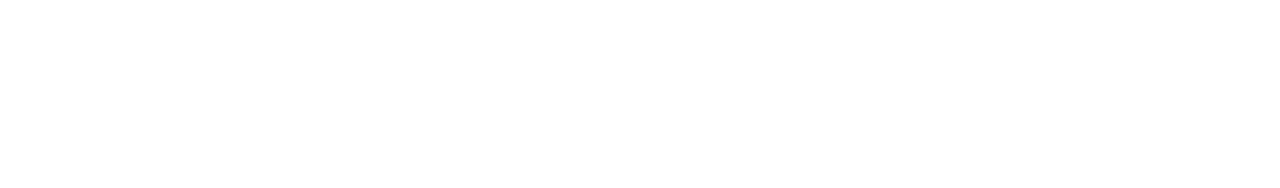
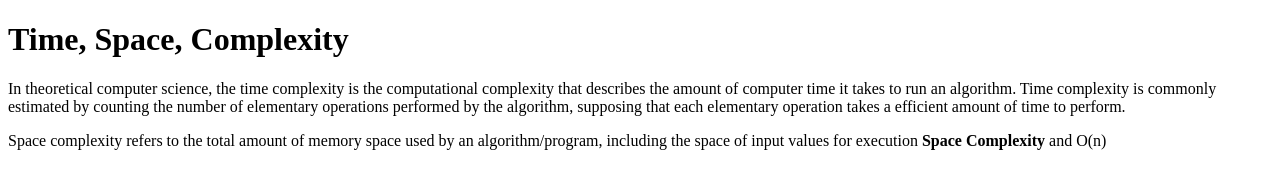
Before and after one commit to acciojob/time-and-space-complexity-Dhatchin100, a website: page main.html in a window 1280 px wide. Drawn offline with Linux system fonts and the light colour scheme.

Commit message:
created a submission

```diff
--- a/main.html
+++ b/main.html
@@ -7,7 +7,10 @@
 </head>
 
 <body>
-	<!-- the entire body must be written by student -->
+<h1>Time, Space, Complexity</h1>
+<p>In theoretical computer science, the time complexity is the computational complexity that describes the amount of computer time it takes to run an algorithm. Time complexity is commonly estimated by counting the number of elementary operations performed by the algorithm, supposing that each elementary operation takes a efficient amount of time to perform.</p>
+   <p>Space complexity refers to the total amount of memory space used by an algorithm/program, including the space of input values for execution <b>Space Complexity</b> and O(n)</p>
+   <p></p>
     <script type="text/javascript" src="./script.js">
 </script>
 
```
